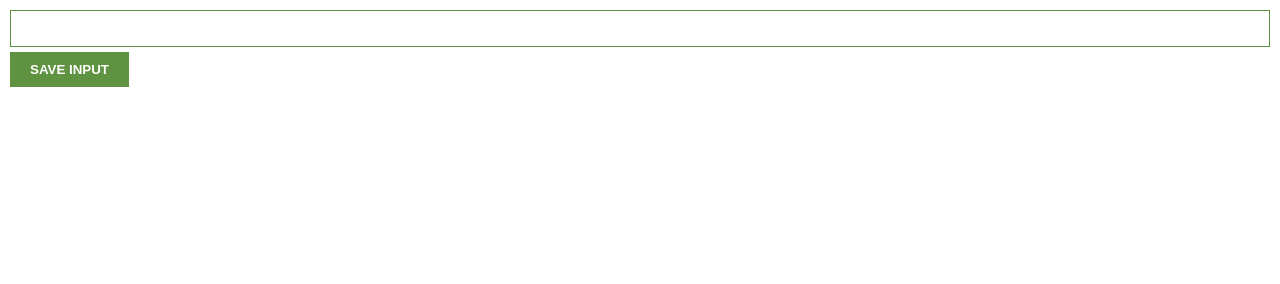
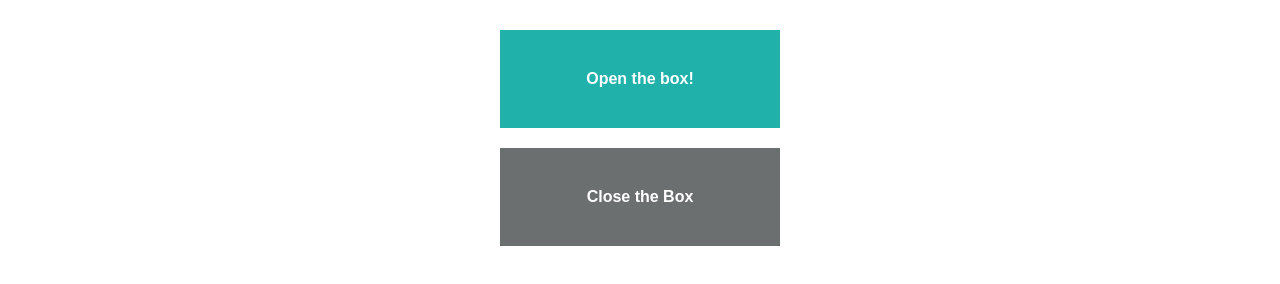
Before and after one commit to Fatima-hub333/Chrome-Extension, a plain HTML site: page index.html in a window 1280 px wide. Drawn offline with Linux system fonts and the light colour scheme.

Commit message:
Practice of AddeventListener

```diff
--- a/index.css
+++ b/index.css
@@ -23,3 +23,25 @@ button {
   border: none;
   font-weight: bold;
 }
+
+#box {
+  cursor: pointer;
+  background: lightseagreen;
+  padding: 40px;
+  width: 200px;
+  text-align: center;
+  margin: 20px auto;
+  color: white;
+  font-weight: bold;
+}
+
+#closeBox {
+  cursor: pointer;
+  background: rgb(108, 111, 111);
+  padding: 40px;
+  width: 200px;
+  text-align: center;
+  margin: 20px auto;
+  color: white;
+  font-weight: bold;
+}
--- a/index.html
+++ b/index.html
@@ -8,10 +8,11 @@
   <title>Chrome Extension</title>
 </head>
 <body>
-  <input type="text" id="input-el">
-  <button type="button" id="input-btn">SAVE INPUT</button>
+  <!-- <input type="text" id="input-el">
+  <button type="button" id="input-btn">SAVE INPUT</button> -->
 
-
+<div id="box">Open the box!</div>
+<div id="closeBox">Close the Box</div>
 <script src="index.js"></script>
 </body>
 </html>
```
Also changed, not shown: practice.js (added, +9 -0 lines), index.js (line endings or trailing spaces).
